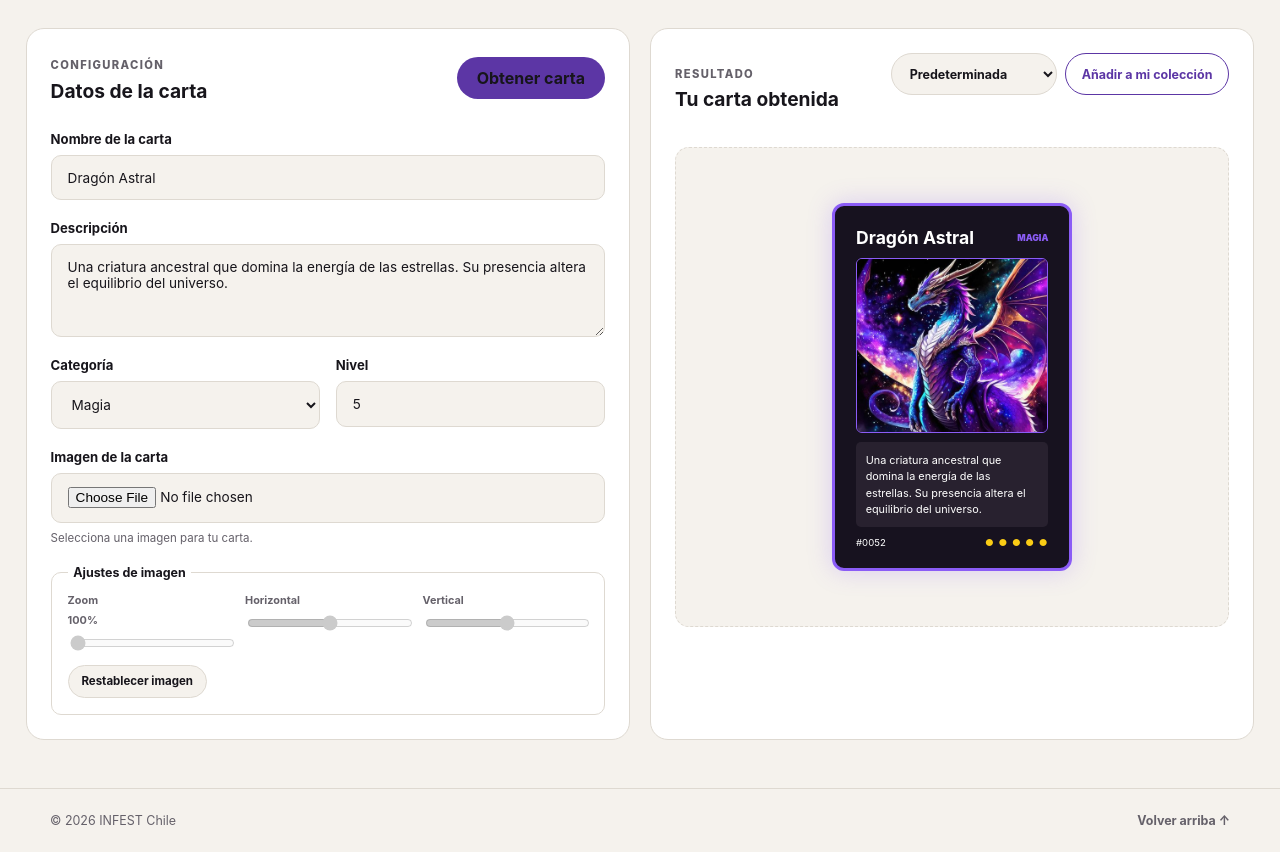
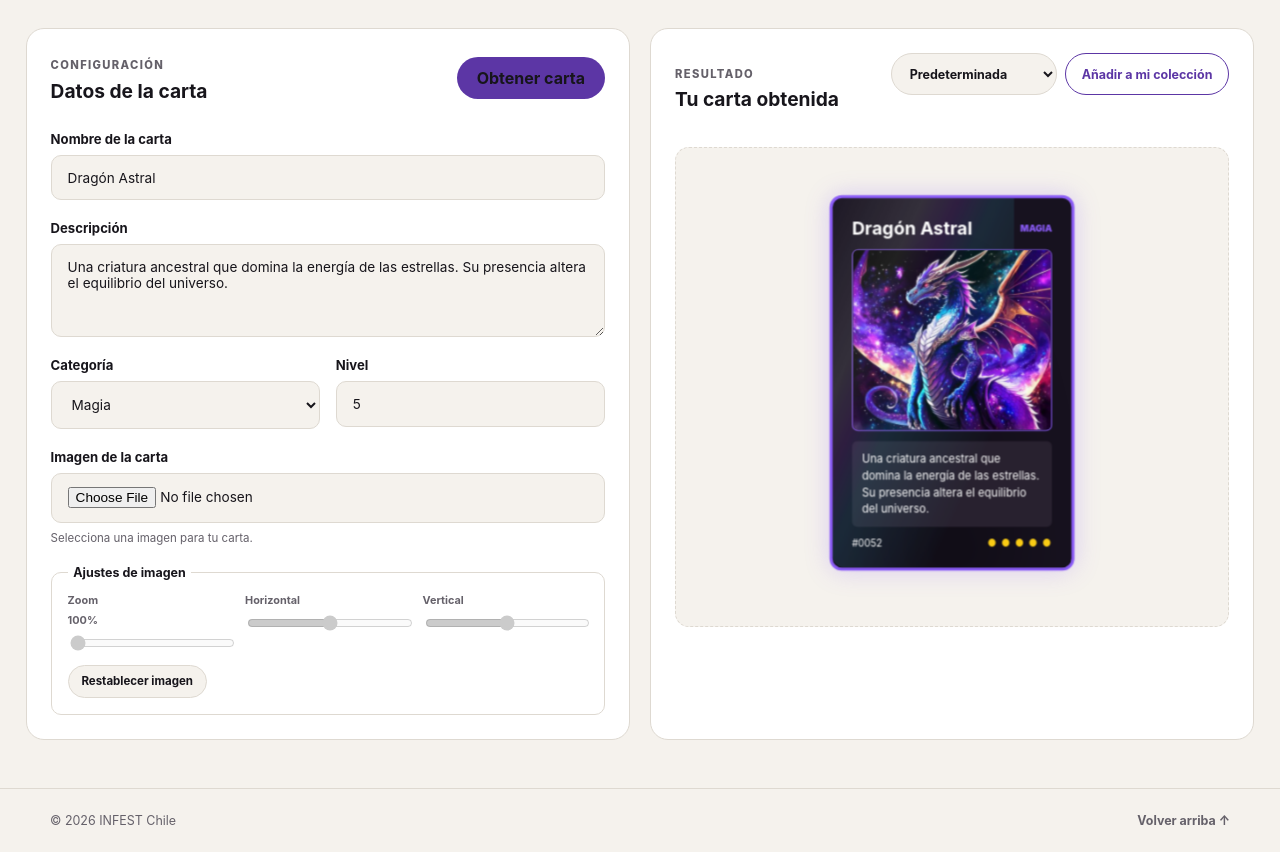
Before and after one commit to lucasjara/InfestCL, a Laravel app: page /cards/list in a window 1280 px wide. Shown: the part 275-1127 px from the top of the page. Run offline with Laravel 12, Linux system fonts and the light colour scheme; style sheets or scripts are compiled from the project's sources.

Commit message:
animation reveal
feat: new animation reveal and new event card generated

```diff
--- a/resources/css/cards/card-reveal.css
+++ b/resources/css/cards/card-reveal.css
@@ -110,6 +110,7 @@
     width: min(76vw, 350px);
     aspect-ratio: 15 / 23;
     opacity: 0;
+    transition: opacity 0.4s ease, transform 0.4s ease;
 }
 
 .card-reveal.is-enter .card-reveal__card-wrap {
--- /dev/null
+++ b/resources/css/cards/card-tilt.css
@@ -0,0 +1,103 @@
+/* ==========================================================================
+   INFESTCard — Efecto 3D interactivo en «Tu carta obtenida»
+   Elevación, inclinación por cursor/touch, sombra dinámica y reflejo
+   holográfico sutil. Sin dependencias externas.
+   ========================================================================== */
+
+.card-3d-stage {
+    perspective: 1100px;
+    perspective-origin: 50% 50%;
+    display: grid;
+    place-items: center;
+    width: 100%;
+    padding: 2rem 1.5rem 2.5rem;
+}
+
+.card-3d {
+    position: relative;
+    transform-style: preserve-3d;
+    will-change: transform;
+    transition: transform 0.45s cubic-bezier(0.22, 1, 0.36, 1);
+    transform: translateZ(0) rotateX(0deg) rotateY(0deg);
+    cursor: grab;
+}
+
+.card-3d.is-dragging {
+    cursor: grabbing;
+    transition: none;
+}
+
+.card-3d.is-tilting {
+    transition: transform 0.12s linear;
+}
+
+/* Sombra dinámica (actualizada por JS vía --shadow-x/y/blur) */
+.card-3d::before {
+    content: "";
+    position: absolute;
+    inset: -6px;
+    border-radius: 16px;
+    background: radial-gradient(
+        ellipse at 50% 100%,
+        rgba(0, 0, 0, 0.55),
+        transparent 65%
+    );
+    transform: translateZ(-30px) translate(var(--shadow-x, 0px), var(--shadow-y, 14px));
+    filter: blur(var(--shadow-blur, 18px));
+    opacity: var(--shadow-opacity, 0.55);
+    pointer-events: none;
+    z-index: -1;
+}
+
+/* Reflejo holográfico sutil que reacciona a la inclinación */
+.card-3d::after {
+    content: "";
+    position: absolute;
+    inset: 0;
+    border-radius: 12px;
+    pointer-events: none;
+    z-index: 5;
+    mix-blend-mode: screen;
+    background: linear-gradient(
+        115deg,
+        transparent 35%,
+        rgba(255, 255, 255, 0.18) 48%,
+        rgba(168, 85, 247, 0.22) 52%,
+        rgba(34, 211, 238, 0.18) 56%,
+        transparent 68%
+    );
+    background-size: 220% 220%;
+    background-position: var(--holo-x, 120%) var(--holo-y, 0%);
+    opacity: 0.7;
+    transition: background-position 0.12s linear, opacity 0.3s ease;
+}
+
+.card-3d .generated-card {
+    transform: translateZ(22px);
+    transform-style: preserve-3d;
+    backface-visibility: hidden;
+}
+
+/* Elevación sutil de la imagen interior */
+.card-3d .generated-card-image img {
+    transform: translateZ(8px);
+}
+
+/* Accesibilidad: sin movimiento */
+@media (prefers-reduced-motion: reduce) {
+    .card-3d {
+        transition: none;
+        transform: translateZ(14px);
+    }
+
+    .card-3d::after {
+        display: none;
+    }
+}
+
+/* Móvil: área táctil cómoda */
+@media (max-width: 600px) {
+    .card-3d-stage {
+        padding: 1.5rem 1rem 2rem;
+    }
+}
--- /dev/null
+++ b/resources/js/cards/CardTilt.js
@@ -0,0 +1,115 @@
+/**
+ * CardTilt — efecto 3D interactivo para la carta de «Tu carta obtenida».
+ * Inclinación suave por cursor/touch, sombra dinámica y reflejo holográfico.
+ * Sin dependencias externas.
+ */
+
+const MAX_TILT = 16; // grados
+const LERP = 0.14;
+const RESET_DURATION = 450; // ms
+
+export class CardTilt {
+    constructor(element) {
+        this.el = element;
+        this.stage = element?.parentElement ?? null;
+        this.targetX = 0;
+        this.targetY = 0;
+        this.currentX = 0;
+        this.currentY = 0;
+        this.isDragging = false;
+        this.pointerId = null;
+        this.raf = null;
+        this.reduceMotion = window.matchMedia?.('(prefers-reduced-motion: reduce)').matches ?? false;
+
+        if (!this.reduceMotion && element) {
+            this._bind();
+            this._loop();
+        }
+    }
+
+    _bind() {
+        const el = this.el;
+
+        el.addEventListener('pointerenter', () => el.classList.add('is-tilting'));
+        el.addEventListener('pointerleave', () => this._reset());
+        el.addEventListener('pointermove', (event) => this._onPointerMove(event));
+        el.addEventListener('pointerdown', (event) => this._onPointerDown(event));
+        el.addEventListener('pointerup', () => this._onPointerUp());
+        el.addEventListener('pointercancel', () => this._onPointerUp());
+
+        // Evitar que el arrastre seleccione texto.
+        el.addEventListener('dragstart', (event) => event.preventDefault());
+    }
+
+    _onPointerMove(event) {
+        if (!this.el) return;
+        const rect = this.el.getBoundingClientRect();
+        const px = (event.clientX - rect.left) / rect.width - 0.5;
+        const py = (event.clientY - rect.top) / rect.height - 0.5;
+
+        this.targetY = px * MAX_TILT * 2; // rotateY
+        this.targetX = -py * MAX_TILT * 2; // rotateX
+
+        this.el.style.setProperty('--holo-x', `${(px + 0.5) * 100}%`);
+        this.el.style.setProperty('--holo-y', `${(py + 0.5) * 100}%`);
+
+        const shadowX = (px * 18).toFixed(1);
+        const shadowY = (14 + py * 8).toFixed(1);
+        this.el.style.setProperty('--shadow-x', `${shadowX}px`);
+        this.el.style.setProperty('--shadow-y', `${shadowY}px`);
+    }
+
+    _onPointerDown(event) {
+        this.isDragging = true;
+        this.pointerId = event.pointerId;
+        this.el.classList.add('is-dragging');
+        try {
+            this.el.setPointerCapture(event.pointerId);
+        } catch {
+            // Ignorar si el navegador no soporta pointer capture.
+        }
+    }
+
+    _onPointerUp() {
+        if (!this.isDragging) return;
+        this.isDragging = false;
+        this.pointerId = null;
+        this.el.classList.remove('is-dragging');
+        this._reset();
+    }
+
+    _reset() {
+        this.targetX = 0;
+        this.targetY = 0;
+        this.el.classList.remove('is-tilting');
+        this.el.style.removeProperty('--holo-x');
+        this.el.style.removeProperty('--holo-y');
+        this.el.style.setProperty('--shadow-x', '0px');
+        this.el.style.setProperty('--shadow-y', '14px');
+    }
+
+    _loop() {
+        if (!this.el) return;
+
+        this.currentX += (this.targetX - this.currentX) * LERP;
+        this.currentY += (this.targetY - this.currentY) * LERP;
+
+        this.el.style.transform =
+            `translateZ(22px) rotateX(${this.currentX.toFixed(2)}deg) rotateY(${this.currentY.toFixed(2)}deg)`;
+
+        this.raf = requestAnimationFrame(() => this._loop());
+    }
+
+    destroy() {
+        if (this.raf) cancelAnimationFrame(this.raf);
+        this.raf = null;
+        this.el = null;
+    }
+}
+
+export function attachCardTilt(element) {
+    if (!element) return null;
+    return new CardTilt(element);
+}
+
+export default CardTilt;
--- a/resources/js/cards/index.js
+++ b/resources/js/cards/index.js
@@ -4,8 +4,11 @@
  */
 
 import '../../css/cards/card-reveal.css';
+import '../../css/cards/card-tilt.css';
 import { CardReveal } from './CardReveal.js';
+import { attachCardTilt } from './CardTilt.js';
 
 window.InfestCardReveal = CardReveal;
+window.InfestCardTilt = { attach: attachCardTilt };
 
 export default CardReveal;
--- a/resources/views/cards/list.blade.php
+++ b/resources/views/cards/list.blade.php
@@ -924,8 +924,9 @@
                 </div>
 
                 <div class="card-result">
-                    <div class="generated-card">
-                        <div class="generated-card-header">
+                    <div class="card-3d-stage">
+                        <div class="generated-card card-3d">
+                            <div class="generated-card-header">
                             <h3 id="preview-name">Dragón Astral</h3>
                             <span id="preview-category">MAGIA</span>
                         </div>
@@ -1851,7 +1852,18 @@ document.addEventListener('DOMContentLoaded', () => {
                 notifyAchievement('minecraft_collected');
             }
             resetImageAdjustment();
-            updatePreview();
+    // Efecto 3D interactivo en «Tu carta obtenida».
+    function tryAttachTilt() {
+        const card3d = document.querySelector('.generated-card.card-3d');
+        if (card3d && window.InfestCardTilt) {
+            window.InfestCardTilt.attach(card3d);
+        } else {
+            setTimeout(tryAttachTilt, 50);
+        }
+    }
+    tryAttachTilt();
+
+    updatePreview();
             playCardReveal();
 
         } catch (error) {
@@ -1962,6 +1974,16 @@ document.addEventListener('DOMContentLoaded', () => {
         event.preventDefault();
     });
 
+    function tryAttachTilt() {
+        const card3d = document.querySelector('.generated-card.card-3d');
+        if (card3d && window.InfestCardTilt) {
+            window.InfestCardTilt.attach(card3d);
+        } else {
+            setTimeout(tryAttachTilt, 50);
+        }
+    }
+    tryAttachTilt();
+
     updatePreview();
 });
 </script>
```
Also changed, not shown: resources/js/cards/CardReveal.js (+20 -5 lines).
